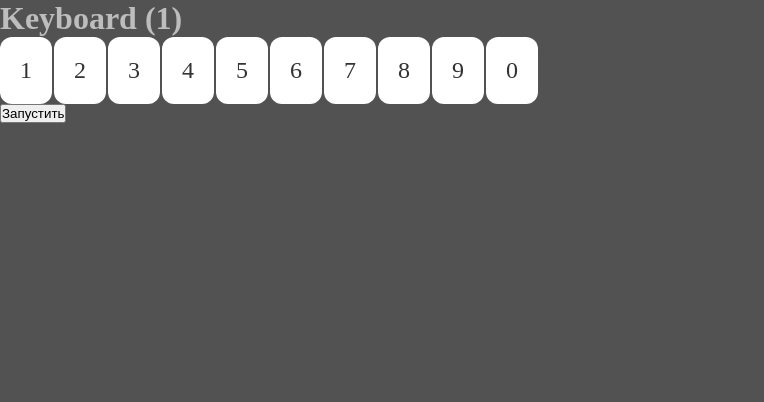
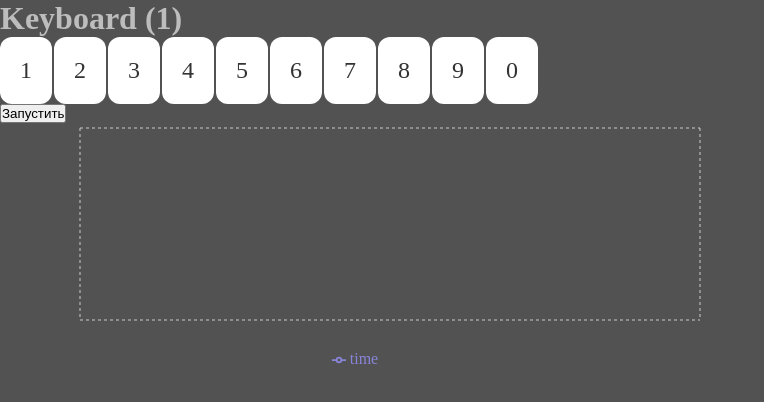
Before and after one commit to Gabr1eli4/Keyboard, a React (Vite) app: page / in a window 1280 px wide. Shown: the top 402 px of the page, without its empty margins (0-764 px from the left). Built offline with nearby package versions, Linux system fonts and the light colour scheme.

Commit message:
chore: plotting a graph

```diff
--- a/package.json
+++ b/package.json
@@ -16,6 +16,7 @@
     "globals": "^16.0.0",
     "react": "^18.3.1",
     "react-dom": "^18.3.1",
+    "recharts": "^2.15.1",
     "sass": "^1.85.0",
     "zustand": "^5.0.3"
   },
--- /dev/null
+++ b/src/components/Chart/index.tsx
@@ -0,0 +1,22 @@
+import { CartesianGrid, Legend, Line, LineChart, Tooltip, XAxis, YAxis } from 'recharts';
+import { useChartData } from '@/store/experiment';
+
+export function Chart() {
+  const chartData = useChartData();
+
+  return (
+    <LineChart
+      width={730}
+      height={250}
+      data={chartData}
+      margin={{ top: 5, right: 30, left: 20, bottom: 5 }}
+    >
+      <CartesianGrid strokeDasharray="3 3" />
+      <XAxis dataKey="name" />
+      <YAxis />
+      <Tooltip />
+      <Legend />
+      <Line type="monotone" dataKey="time" stroke="#8884d8" />
+    </LineChart>
+  );
+}
--- a/src/components/Experiment/index.tsx
+++ b/src/components/Experiment/index.tsx
@@ -1,8 +1,10 @@
 import type { TKeyboardTypes } from '@/types/experiment';
 
 import { generateDefiniteSequence, generateNumberSequence } from '@/utils';
-import { handleDynamicSequence } from '@/utils/experiment';
+import { sleep, waitForSpecificKey } from '@/utils/experiment';
+import { useExperimentActions } from '@/store/experiment';
 import { Keyboard } from '@/components/Keyboard';
+import { Chart } from '@/components/Chart';
 
 interface IExperimentProps {
   keyboardType: TKeyboardTypes;
@@ -12,6 +14,28 @@ interface IExperimentProps {
 const DEFINITE_VALUE = 5;
 
 export function Experiment({ keyboardType, isRandom }: IExperimentProps) {
+  const { setCurrentDigit, clearCurrentDigit, appendChartData, clearChartData } =
+    useExperimentActions();
+
+  async function handleDynamicSequence(sequence: Array<string>) {
+    clearChartData();
+    for (const [index, key] of sequence.entries()) {
+      setCurrentDigit(key);
+      const startTime = new Date();
+      const pressedKey = (await waitForSpecificKey(key)) as string;
+      const endTime = new Date();
+      const diffTime = endTime.getTime() - startTime.getTime();
+      const chartData = { name: (index + 1).toString(), time: diffTime };
+
+      appendChartData(chartData);
+      clearCurrentDigit();
+      console.log(`Шаг ${index + 1}: Нажата ${pressedKey}`);
+      await sleep(1000);
+    }
+    clearCurrentDigit();
+    console.log('Все клавиши введены правильно!');
+  }
+
   const handleStart = async () => {
     const _sequence = isRandom
       ? generateNumberSequence(10)
@@ -25,6 +49,7 @@ export function Experiment({ keyboardType, isRandom }: IExperimentProps) {
       <h1>Keyboard (1)</h1>
       <Keyboard type={keyboardType} />
       <button onClick={handleStart}>Запустить</button>
+      <Chart />
     </div>
   );
 }
--- a/src/store/experiment.ts
+++ b/src/store/experiment.ts
@@ -1,26 +1,35 @@
+import type { TChartData } from '@/types/experiment';
+
 import { create } from 'zustand';
 
 interface IExperimentStore {
   sequence: Array<string>;
   currentDigit?: string;
+  chartData: Array<TChartData>;
   actions: {
     setCurrentDigit: (digit: string | undefined) => void;
+    appendChartData: (chatData: TChartData) => void;
     setSequence: (sequence: Array<string>) => void;
     clearCurrentDigit: () => void;
+    clearChartData: () => void;
   };
 }
 
-export const useExperimentStore = create<IExperimentStore>()((set) => ({
+export const useExperimentStore = create<IExperimentStore>()((set, get) => ({
   currentDigit: undefined,
+  chartData: [],
   sequence: [],
   actions: {
     setSequence: (sequence) => set({ sequence }),
     setCurrentDigit: (currentDigit) => set({ currentDigit }),
     clearCurrentDigit: () => set({ currentDigit: undefined }),
+    appendChartData: (chartData) => set({ chartData: [...get().chartData, chartData] }),
+    clearChartData: () => set({ chartData: [] }),
   },
 }));
 
 export const useExperimentActions = () => useExperimentStore((state) => state.actions);
 
 export const useCurrentDigit = () => useExperimentStore((state) => state.currentDigit);
+export const useChartData = () => useExperimentStore((state) => state.chartData);
 export const useSequence = () => useExperimentStore((state) => state.sequence);
--- a/src/types/experiment.ts
+++ b/src/types/experiment.ts
@@ -4,3 +4,8 @@ export const enum KEYBOARDS {
   NUM_PAD = 'NUM_PAD',
   KEY_PAD = 'KEY_PAD',
 }
+
+export type TChartData = {
+  name: string;
+  time: number;
+};
--- a/src/utils/experiment.ts
+++ b/src/utils/experiment.ts
@@ -13,21 +13,4 @@ export function waitForSpecificKey(targetKey: string) {
   });
 }
 
-const sleep = (timeout: number) => new Promise((resolve) => setTimeout(resolve, timeout));
-
-export async function handleDynamicSequence(sequence: Array<string>) {
-  const { setCurrentDigit, clearCurrentDigit } = useExperimentStore.getState().actions;
-  for (const [index, key] of sequence.entries()) {
-    setCurrentDigit(key);
-    const startTime = new Date();
-    const pressedKey = await waitForSpecificKey(key);
-    const endTime = new Date();
-    const diffTime = endTime.getTime() - startTime.getTime();
-    console.log('diffTime ', diffTime);
-    clearCurrentDigit();
-    console.log(`Шаг ${index + 1}: Нажата ${pressedKey}`);
-    await sleep(1000);
-  }
-  clearCurrentDigit();
-  console.log('Все клавиши введены правильно!');
-}
+export const sleep = (timeout: number) => new Promise((resolve) => setTimeout(resolve, timeout));
```
Also changed, not shown: 1 other file (tests, documents, lock files or other folders).
